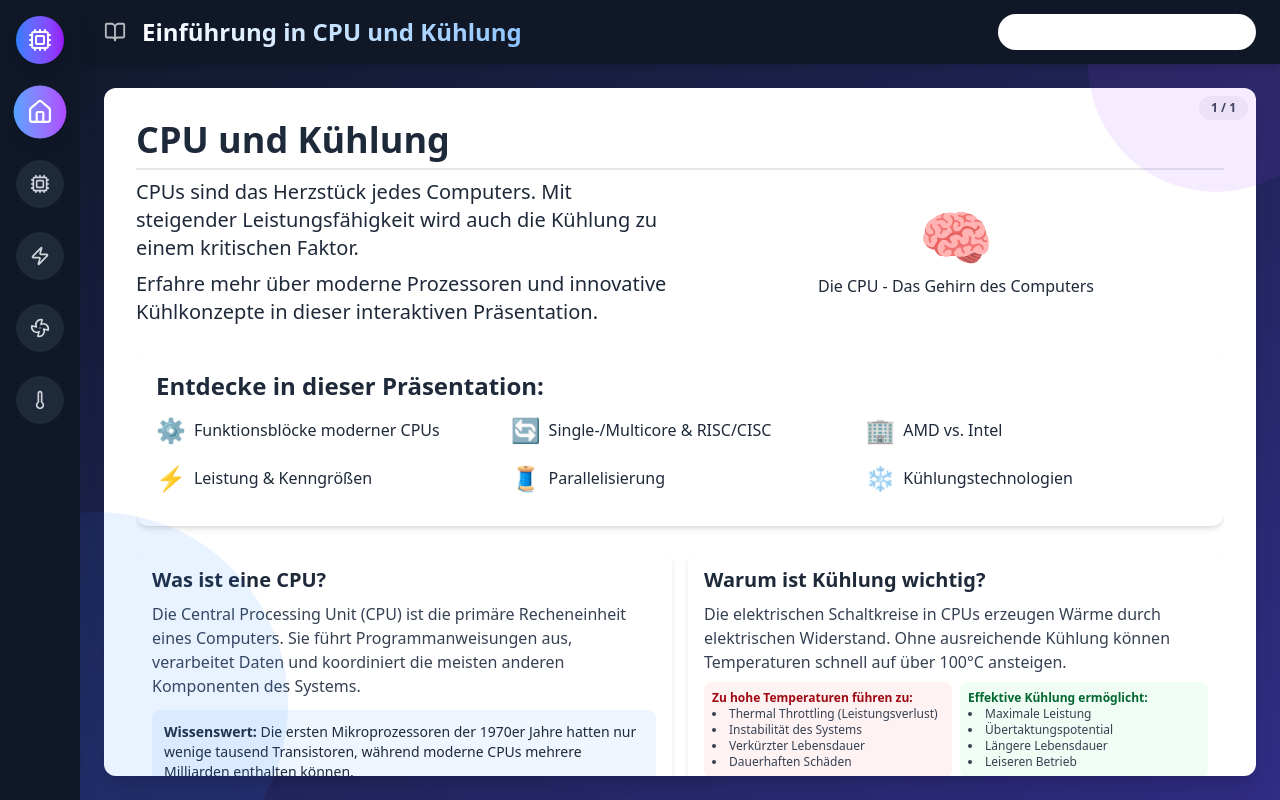
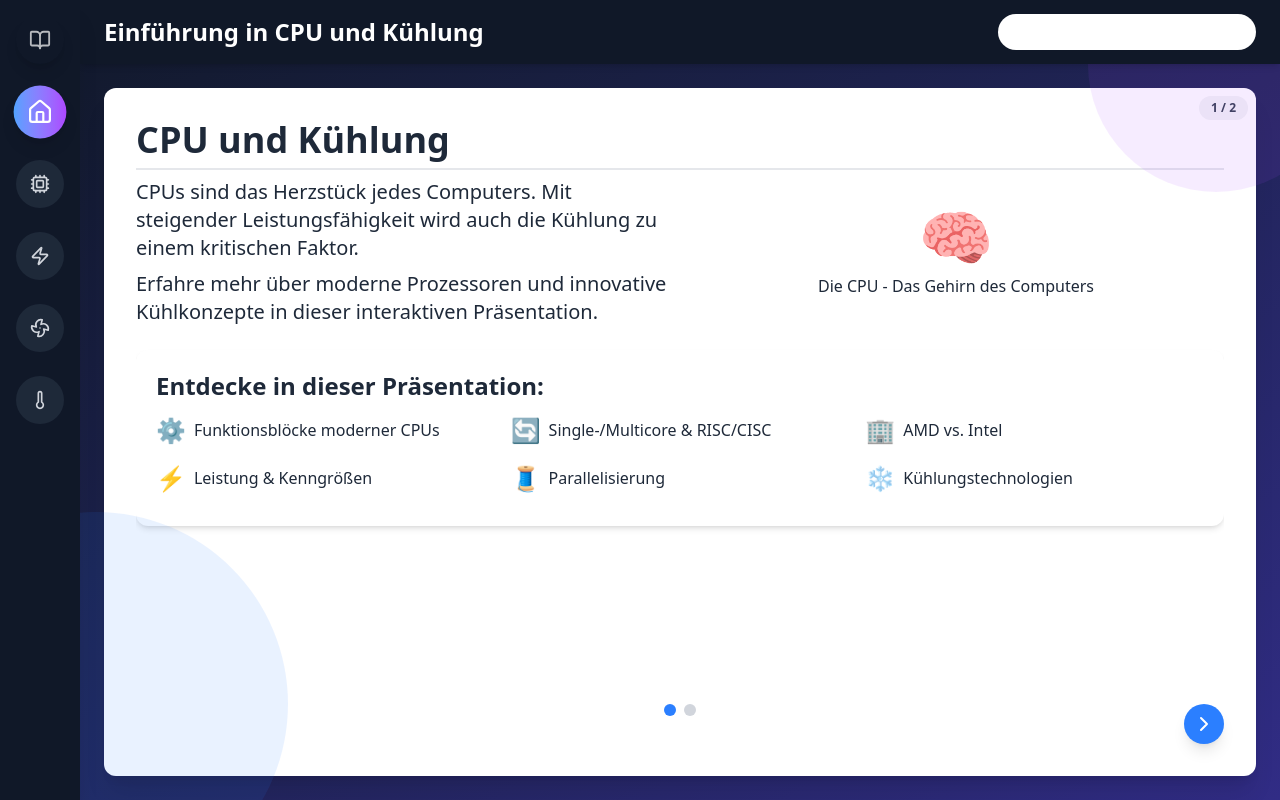
Before and after one commit to HendrikHoemberg/CpuUndKuehlung, a React (Vite) app: page / in a window 1280 px wide. Built offline with nearby package versions, Linux system fonts and the light colour scheme.

Commit message:
small content changes

```diff
--- a/index.html
+++ b/index.html
@@ -3,7 +3,7 @@
   <head>
     <meta charset="UTF-8" />
     <meta name="viewport" content="width=device-width, initial-scale=1.0" />
-    <title>Vite + React</title>
+    <title>CPU + Kühlung</title>
   </head>
   <body>
     <div id="root"></div>
--- a/src/components/Sidebar.jsx
+++ b/src/components/Sidebar.jsx
@@ -1,20 +1,20 @@
-import { Cpu, Fan, Home, Thermometer, Zap } from 'lucide-react';
+import { Cpu, Fan, Home, Thermometer, Zap, BookOpen } from 'lucide-react';
 import React, { useState } from 'react';
 
 const Sidebar = ({ activePage, setActivePage }) => {
   const navItems = [
     { id: 'einfuehrung', icon: Home, tooltip: 'Einführung', color: 'from-blue-400 to-purple-500' },
     { id: 'cpuAufbau', icon: Cpu, tooltip: 'CPU-Aufbau', color: 'from-green-400 to-teal-500' },
-    { id: 'cpuFunktion', icon: Zap, tooltip: 'CPU-Funktionsweise', color: 'from-orange-400 to-pink-500' },
-    { id: 'kuehlmethoden', icon: Fan, tooltip: 'Kühlmethoden', color: 'from-purple-400 to-indigo-600' },
-    { id: 'waermemanagement', icon: Thermometer, tooltip: 'Wärmemanagement', color: 'from-red-400 to-yellow-500' },
+    { id: 'cpuFunktion', icon: Zap, tooltip: 'CPU-Funktionsweise', color: 'from-yellow-400 to-orange-500' },
+    { id: 'kuehlmethoden', icon: Fan, tooltip: 'Kühlmethoden', color: 'from-cyan-300 to-indigo-600' },
+    { id: 'waermemanagement', icon: Thermometer, tooltip: 'Wärmemanagement', color: ' from-amber-600 to-rose-600' },
   ];
 
   return (
     <div className="w-20 bg-gray-900 bg-opacity-60 backdrop-blur-sm flex flex-col items-center py-4 space-y-6 z-20 shadow-xl">
       {/* Logo */}
-      <div className="w-12 h-12 rounded-full flex items-center justify-center bg-gradient-to-r from-blue-500 to-purple-600 text-white shadow-lg">
-        <Cpu size={24} />
+      <div className="w-12 h-12 rounded-full flex items-center justify-center text-white shadow-lg">
+        <BookOpen className="text-white opacity-70" size={22} />
       </div>
 
       <div className="flex flex-col space-y-6 items-center">
--- a/src/components/TopBar.jsx
+++ b/src/components/TopBar.jsx
@@ -1,11 +1,10 @@
-import { Search, BookOpen } from 'lucide-react';
+import { Search } from 'lucide-react';
 
 const TopBar = ({title}) => {
   return (
     <header className="h-16 bg-gray-900 bg-opacity-50 backdrop-blur-sm flex items-center justify-between px-6 shadow-md z-10">
-      <div className="flex items-center space-x-4">
-        <BookOpen className="text-white opacity-70" size={22} />
-        <h1 className="text-2xl font-bold bg-gradient-to-r from-white to-blue-300 bg-clip-text text-transparent">{title}</h1>
+      <div className="space-x-4">
+        <h1 className="text-2xl font-bold bg-white bg-clip-text text-transparent">{title}</h1>
       </div>
 
       <div className="flex items-center space-x-4">
--- a/src/pages/Einfuehrung.jsx
+++ b/src/pages/Einfuehrung.jsx
@@ -2,7 +2,7 @@ import { Flyer, InteractiveImage } from '../components/Flyer';
 
 const Einfuehrung = () => {
   const pages = [
-    // Introduction page
+    // Introduction
     (
       <div className="flex flex-col space-y-4 h-full">
         <h2 className="text-4xl font-bold pb-2 mb-2 border-b-2 border-gray-200">CPU und Kühlung</h2>
@@ -59,8 +59,12 @@ const Einfuehrung = () => {
             </li>
           </ul>
         </div>
+      </div>
+    ),
 
-        <div className="grid grid-cols-2 gap-4 mt-2">
+    // CPU and Cooling Deep Dive
+    (
+      <div className="flex flex-col gap-4 mt-2 h-full">
         <div className="bg-white shadow-md p-4 rounded-xl">
           <h3 className="font-bold text-xl mb-2 text-gray-800">Was ist eine CPU?</h3>
           <p className="text-gray-700 mb-2">
@@ -80,7 +84,7 @@ const Einfuehrung = () => {
           </p>
           <div className="grid grid-cols-2 gap-2 mt-2">
             <div className="bg-red-50 rounded-lg p-2">
-                <p className="text-xs text-red-800 font-bold">Zu hohe Temperaturen führen zu:</p>
+              <p className="text-xl text-red-800 font-bold">Zu hohe Temperaturen führen zu:</p>
               <ul className="list-disc list-inside text-xs text-gray-700">
                 <li>Thermal Throttling (Leistungsverlust)</li>
                 <li>Instabilität des Systems</li>
@@ -89,7 +93,7 @@ const Einfuehrung = () => {
               </ul>
             </div>
             <div className="bg-green-50 rounded-lg p-2">
-                <p className="text-xs text-green-800 font-bold">Effektive Kühlung ermöglicht:</p>
+              <p className="text-xl text-green-800 font-bold">Effektive Kühlung ermöglicht:</p>
               <ul className="list-disc list-inside text-xs text-gray-700">
                 <li>Maximale Leistung</li>
                 <li>Übertaktungspotential</li>
@@ -100,9 +104,9 @@ const Einfuehrung = () => {
           </div>
         </div>
       </div>
-      </div>
     )
   ];
+
 
   return <Flyer pages={pages} />;
 };
```
Lines whose indentation alone changed are shown as unchanged.
